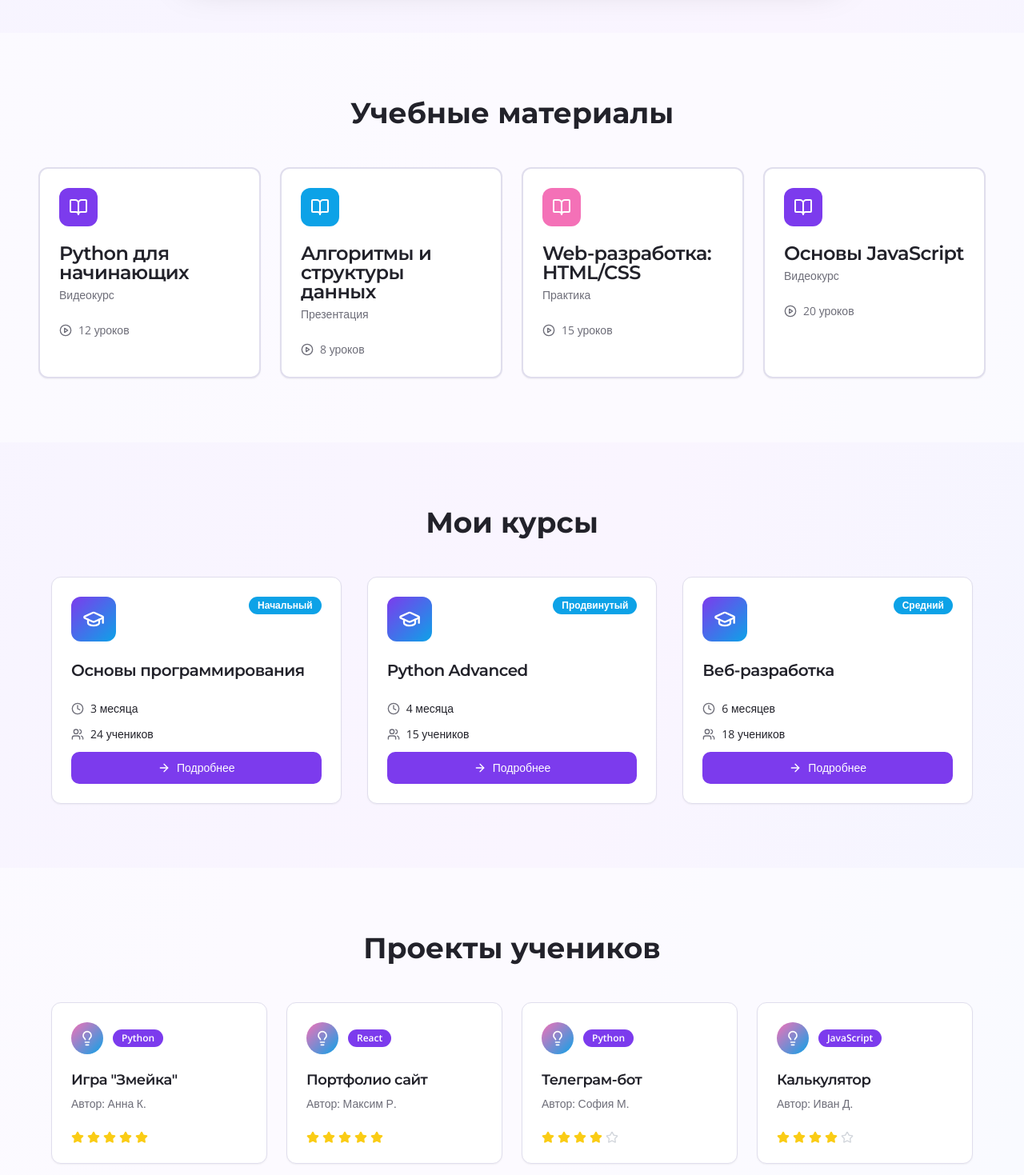
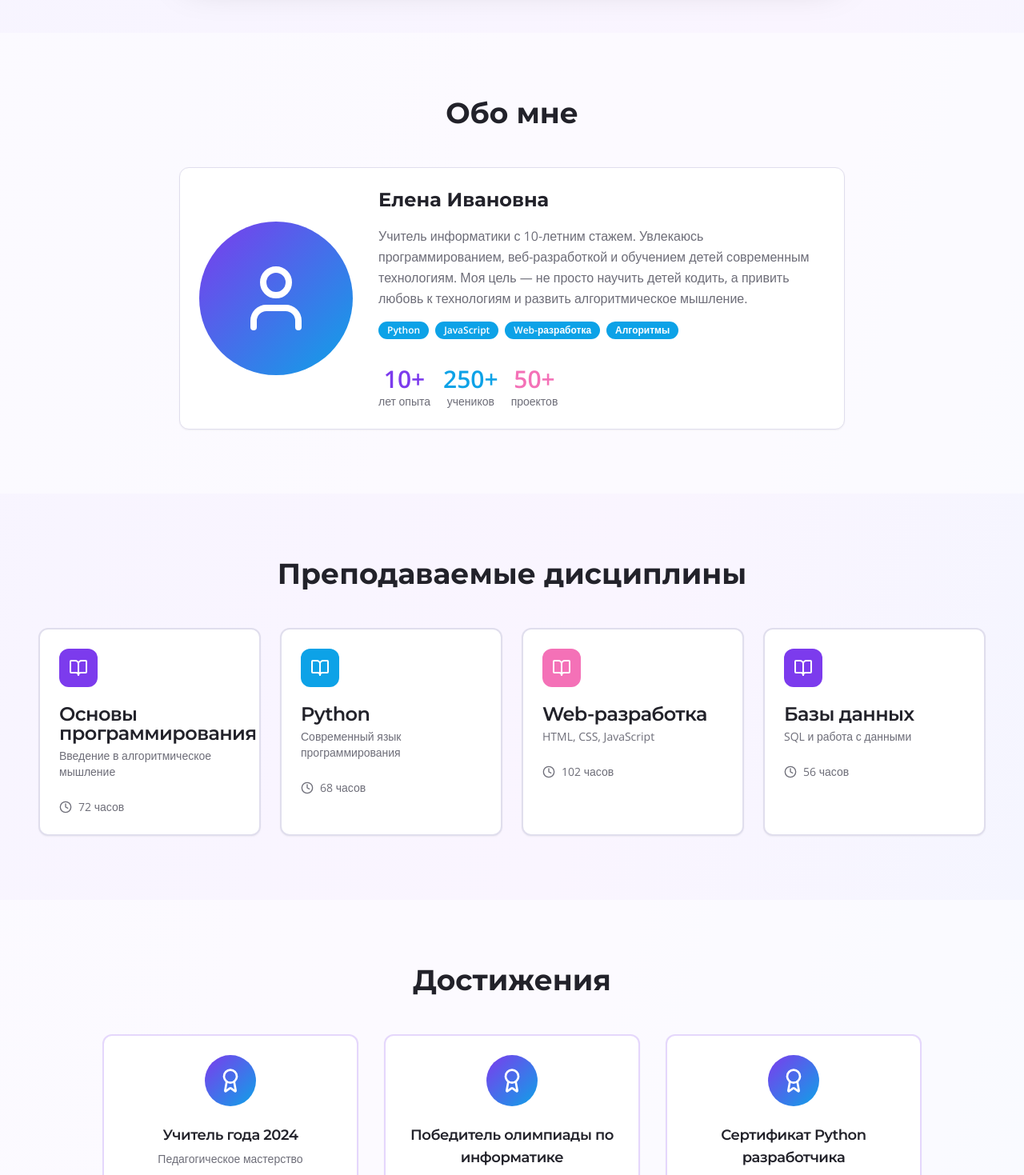
Before and after one commit to pr-poehali-dev/informatics-teacher-site-1, a React (Vite) app: page / in a window 1280 px wide. Shown: the part 940-2409 px from the top of the page at 80% size. Built offline with nearby package versions, Linux system fonts and the light colour scheme.

Commit message:
Обновить разделы на странице

```diff
--- a/src/pages/Index.tsx
+++ b/src/pages/Index.tsx
@@ -13,32 +13,27 @@ const Index = () => {
 
   const navItems = [
     { id: 'home', label: 'Главная', icon: 'Home' },
-    { id: 'materials', label: 'Материалы', icon: 'BookOpen' },
-    { id: 'courses', label: 'Курсы', icon: 'GraduationCap' },
-    { id: 'projects', label: 'Проекты', icon: 'Lightbulb' },
+    { id: 'about', label: 'Обо мне', icon: 'User' },
+    { id: 'disciplines', label: 'Дисциплины', icon: 'BookOpen' },
+    { id: 'achievements', label: 'Достижения', icon: 'Award' },
     { id: 'schedule', label: 'Расписание', icon: 'Calendar' },
     { id: 'contact', label: 'Контакты', icon: 'Mail' },
   ];
 
-  const materials = [
-    { title: 'Python для начинающих', type: 'Видеокурс', lessons: 12, color: 'bg-primary' },
-    { title: 'Алгоритмы и структуры данных', type: 'Презентация', lessons: 8, color: 'bg-secondary' },
-    { title: 'Web-разработка: HTML/CSS', type: 'Практика', lessons: 15, color: 'bg-accent' },
-    { title: 'Основы JavaScript', type: 'Видеокурс', lessons: 20, color: 'bg-primary' },
+  const disciplines = [
+    { title: 'Основы программирования', description: 'Введение в алгоритмическое мышление', hours: 72, color: 'bg-primary' },
+    { title: 'Python', description: 'Современный язык программирования', hours: 68, color: 'bg-secondary' },
+    { title: 'Web-разработка', description: 'HTML, CSS, JavaScript', hours: 102, color: 'bg-accent' },
+    { title: 'Базы данных', description: 'SQL и работа с данными', hours: 56, color: 'bg-primary' },
   ];
 
-  const courses = [
-    { title: 'Основы программирования', level: 'Начальный', duration: '3 месяца', students: 24 },
-    { title: 'Python Advanced', level: 'Продвинутый', duration: '4 месяца', students: 15 },
-    { title: 'Веб-разработка', level: 'Средний', duration: '6 месяцев', students: 18 },
+  const achievements = [
+    { title: 'Учитель года 2024', category: 'Педагогическое мастерство', year: '2024' },
+    { title: 'Победитель олимпиады по информатике', category: 'Подготовка учеников', year: '2023' },
+    { title: 'Сертификат Python разработчика', category: 'Профессиональное развитие', year: '2022' },
   ];
 
-  const projects = [
-    { name: 'Игра "Змейка"', author: 'Анна К.', tech: 'Python', rating: 5 },
-    { name: 'Портфолио сайт', author: 'Максим Р.', tech: 'React', rating: 5 },
-    { name: 'Телеграм-бот', author: 'София М.', tech: 'Python', rating: 4 },
-    { name: 'Калькулятор', author: 'Иван Д.', tech: 'JavaScript', rating: 4 },
-  ];
+
 
   const events = [
     { date: new Date(2025, 9, 18), title: 'Урок Python', time: '14:00' },
@@ -107,9 +102,9 @@ const Index = () => {
               Изучаем программирование, алгоритмы и создаем крутые проекты вместе
             </p>
             <div className="flex gap-4 justify-center flex-wrap">
-              <Button size="lg" className="gap-2 animate-scale-in" onClick={() => scrollToSection('materials')}>
-                <Icon name="BookOpen" size={20} />
-                Начать обучение
+              <Button size="lg" className="gap-2 animate-scale-in" onClick={() => scrollToSection('about')}>
+                <Icon name="User" size={20} />
+                Узнать больше
               </Button>
               <Button size="lg" variant="outline" className="gap-2 animate-scale-in" onClick={() => scrollToSection('schedule')}>
                 <Icon name="Calendar" size={20} />
@@ -127,23 +122,65 @@ const Index = () => {
         </div>
       </section>
 
-      <section id="materials" className="py-20 px-4 bg-white/50">
+      <section id="about" className="py-20 px-4 bg-white/50">
+        <div className="container mx-auto max-w-4xl">
+          <h3 className="font-heading text-4xl font-bold mb-12 text-center">Обо мне</h3>
+          <Card className="animate-fade-in">
+            <CardContent className="pt-6">
+              <div className="flex flex-col md:flex-row gap-8 items-center">
+                <div className="w-48 h-48 bg-gradient-to-br from-primary to-secondary rounded-full flex items-center justify-center">
+                  <Icon name="User" className="text-white" size={96} />
+                </div>
+                <div className="flex-1 space-y-4">
+                  <h4 className="font-heading text-2xl font-bold">Елена Ивановна</h4>
+                  <p className="text-muted-foreground leading-relaxed">
+                    Учитель информатики с 10-летним стажем. Увлекаюсь программированием, веб-разработкой и обучением детей современным технологиям.
+                    Моя цель — не просто научить детей кодить, а привить любовь к технологиям и развить алгоритмическое мышление.
+                  </p>
+                  <div className="flex flex-wrap gap-2">
+                    <Badge variant="secondary">Python</Badge>
+                    <Badge variant="secondary">JavaScript</Badge>
+                    <Badge variant="secondary">Web-разработка</Badge>
+                    <Badge variant="secondary">Алгоритмы</Badge>
+                  </div>
+                  <div className="flex gap-4 pt-4">
+                    <div className="text-center">
+                      <div className="text-3xl font-bold text-primary">10+</div>
+                      <div className="text-sm text-muted-foreground">лет опыта</div>
+                    </div>
+                    <div className="text-center">
+                      <div className="text-3xl font-bold text-secondary">250+</div>
+                      <div className="text-sm text-muted-foreground">учеников</div>
+                    </div>
+                    <div className="text-center">
+                      <div className="text-3xl font-bold text-accent">50+</div>
+                      <div className="text-sm text-muted-foreground">проектов</div>
+                    </div>
+                  </div>
+                </div>
+              </div>
+            </CardContent>
+          </Card>
+        </div>
+      </section>
+
+      <section id="disciplines" className="py-20 px-4">
         <div className="container mx-auto">
-          <h3 className="font-heading text-4xl font-bold mb-12 text-center">Учебные материалы</h3>
+          <h3 className="font-heading text-4xl font-bold mb-12 text-center">Преподаваемые дисциплины</h3>
           <div className="grid md:grid-cols-2 lg:grid-cols-4 gap-6">
-            {materials.map((material, idx) => (
+            {disciplines.map((discipline, idx) => (
               <Card key={idx} className="hover:shadow-xl transition-all hover:-translate-y-2 cursor-pointer animate-fade-in border-2 hover:border-primary">
                 <CardHeader>
-                  <div className={`w-12 h-12 ${material.color} rounded-lg flex items-center justify-center mb-4`}>
+                  <div className={`w-12 h-12 ${discipline.color} rounded-lg flex items-center justify-center mb-4`}>
                     <Icon name="BookOpen" className="text-white" size={24} />
                   </div>
-                  <CardTitle className="font-heading">{material.title}</CardTitle>
-                  <CardDescription>{material.type}</CardDescription>
+                  <CardTitle className="font-heading">{discipline.title}</CardTitle>
+                  <CardDescription>{discipline.description}</CardDescription>
                 </CardHeader>
                 <CardContent>
                   <div className="flex items-center gap-2 text-sm text-muted-foreground">
-                    <Icon name="PlayCircle" size={16} />
-                    <span>{material.lessons} уроков</span>
+                    <Icon name="Clock" size={16} />
+                    <span>{discipline.hours} часов</span>
                   </div>
                 </CardContent>
               </Card>
@@ -152,68 +189,23 @@ const Index = () => {
         </div>
       </section>
 
-      <section id="courses" className="py-20 px-4">
+      <section id="achievements" className="py-20 px-4 bg-white/50">
         <div className="container mx-auto">
-          <h3 className="font-heading text-4xl font-bold mb-12 text-center">Мои курсы</h3>
-          <div className="grid md:grid-cols-3 gap-8 max-w-6xl mx-auto">
-            {courses.map((course, idx) => (
-              <Card key={idx} className="hover:shadow-xl transition-all animate-fade-in">
+          <h3 className="font-heading text-4xl font-bold mb-12 text-center">Достижения</h3>
+          <div className="grid md:grid-cols-3 gap-8 max-w-5xl mx-auto">
+            {achievements.map((achievement, idx) => (
+              <Card key={idx} className="hover:shadow-xl transition-all hover:scale-105 cursor-pointer animate-fade-in border-2 border-primary/20">
                 <CardHeader>
-                  <div className="flex justify-between items-start mb-4">
-                    <div className="w-14 h-14 bg-gradient-to-br from-primary to-secondary rounded-xl flex items-center justify-center">
-                      <Icon name="GraduationCap" className="text-white" size={28} />
+                  <div className="flex items-center justify-center mb-4">
+                    <div className="w-16 h-16 bg-gradient-to-br from-primary to-secondary rounded-full flex items-center justify-center">
+                      <Icon name="Award" className="text-white" size={32} />
                     </div>
-                    <Badge variant="secondary">{course.level}</Badge>
                   </div>
-                  <CardTitle className="font-heading text-xl">{course.title}</CardTitle>
+                  <CardTitle className="font-heading text-lg text-center">{achievement.title}</CardTitle>
+                  <CardDescription className="text-center">{achievement.category}</CardDescription>
                 </CardHeader>
-                <CardContent className="space-y-3">
-                  <div className="flex items-center gap-2 text-sm">
-                    <Icon name="Clock" size={16} className="text-muted-foreground" />
-                    <span>{course.duration}</span>
-                  </div>
-                  <div className="flex items-center gap-2 text-sm">
-                    <Icon name="Users" size={16} className="text-muted-foreground" />
-                    <span>{course.students} учеников</span>
-                  </div>
-                  <Button className="w-full mt-4 gap-2">
-                    <Icon name="ArrowRight" size={16} />
-                    Подробнее
-                  </Button>
-                </CardContent>
-              </Card>
-            ))}
-          </div>
-        </div>
-      </section>
-
-      <section id="projects" className="py-20 px-4 bg-white/50">
-        <div className="container mx-auto">
-          <h3 className="font-heading text-4xl font-bold mb-12 text-center">Проекты учеников</h3>
-          <div className="grid md:grid-cols-2 lg:grid-cols-4 gap-6 max-w-6xl mx-auto">
-            {projects.map((project, idx) => (
-              <Card key={idx} className="hover:shadow-xl transition-all hover:scale-105 cursor-pointer animate-fade-in">
-                <CardHeader>
-                  <div className="flex items-center gap-3 mb-3">
-                    <div className="w-10 h-10 bg-gradient-to-br from-accent to-secondary rounded-full flex items-center justify-center">
-                      <Icon name="Lightbulb" className="text-white" size={20} />
-                    </div>
-                    <Badge>{project.tech}</Badge>
-                  </div>
-                  <CardTitle className="font-heading text-lg">{project.name}</CardTitle>
-                  <CardDescription>Автор: {project.author}</CardDescription>
-                </CardHeader>
-                <CardContent>
-                  <div className="flex gap-1">
-                    {[...Array(5)].map((_, i) => (
-                      <Icon
-                        key={i}
-                        name="Star"
-                        size={16}
-                        className={i < project.rating ? 'text-yellow-400 fill-yellow-400' : 'text-gray-300'}
-                      />
-                    ))}
-                  </div>
+                <CardContent className="text-center">
+                  <Badge variant="outline" className="text-lg px-4 py-1">{achievement.year}</Badge>
                 </CardContent>
               </Card>
             ))}
```
